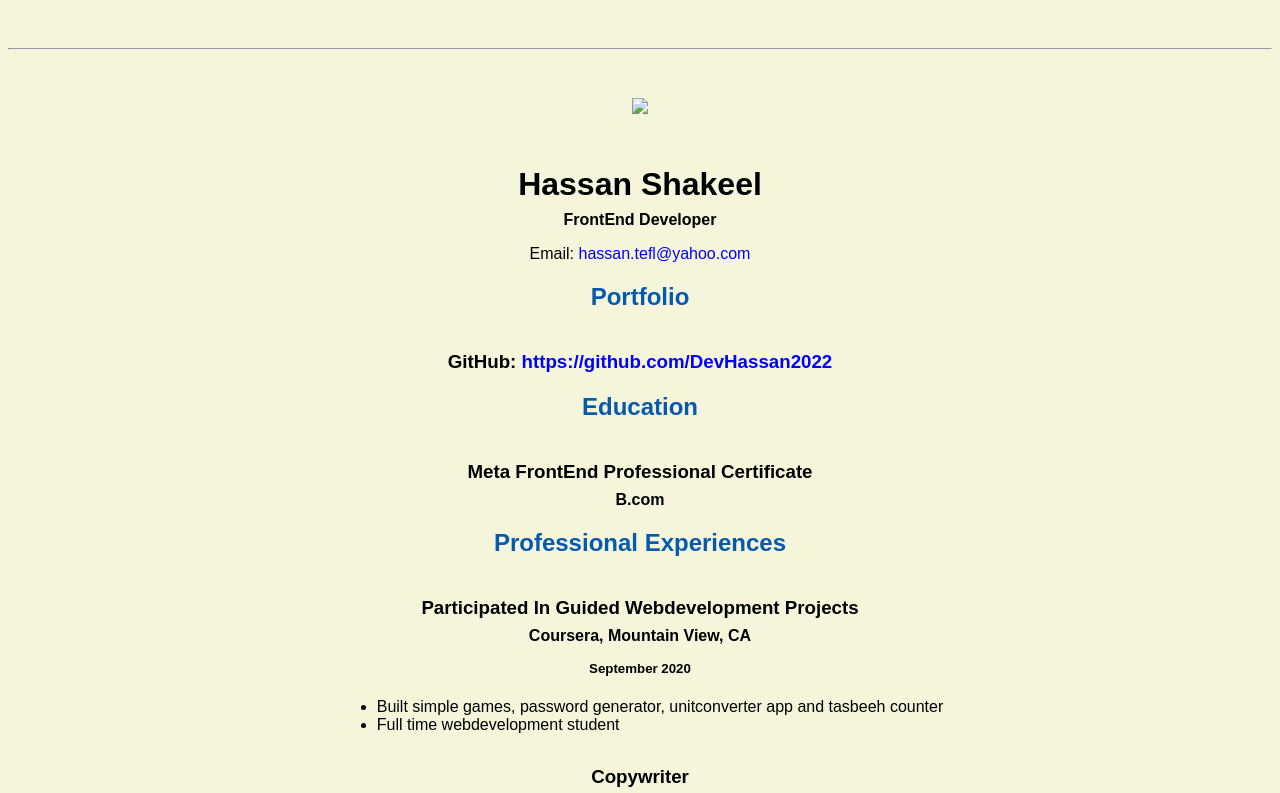
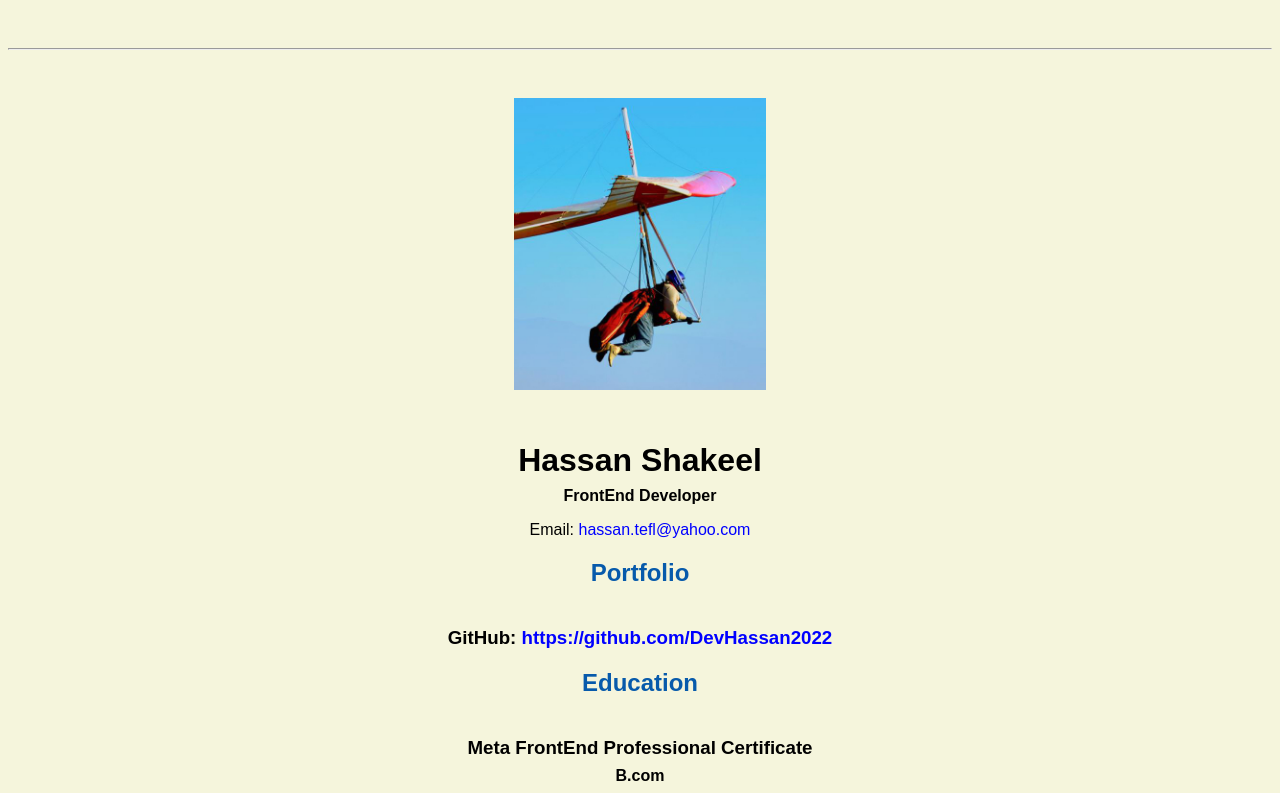
Before and after one commit to DevHassan2022/DevHassan2022.github.io, a plain HTML site: page resume.html in a window 1280 px wide. Shown: the top 793 px of the page. Drawn offline with Linux system fonts and the light colour scheme.

Commit message:
Update resume.html

```diff
--- a/resume.html
+++ b/resume.html
@@ -19,7 +19,7 @@
   <body>
     <hr>
 
-    <img src="headshot.jpg" width="20%">
+    <img src="Images/headshot.jpg" width="20%">
 
     <h1>Hassan Shakeel</h1>
     <h4>FrontEnd Developer</h4>
```
